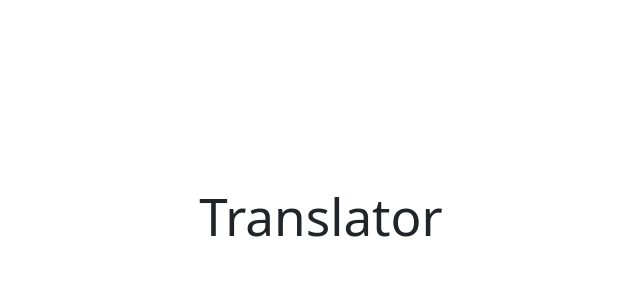
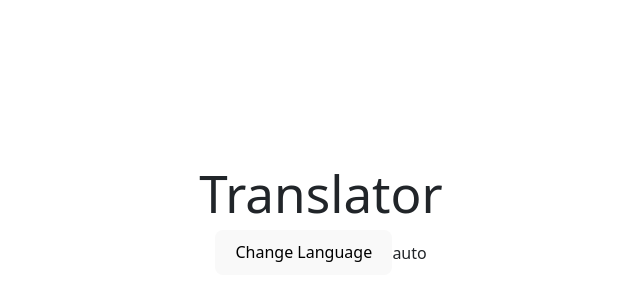
Before and after one commit to oscarsangpa/translator-chatgpt, a React (Vite) app: page / in a window 1280 px wide. Shown: the part 180-480 px from the top of the page, without its empty margins (319-959 px from the left). Built offline with nearby package versions, Linux system fonts and the light colour scheme.

Commit message:
feat: refactor reducer in custom hook and solved problem with payload types

```diff
--- a/src/App.tsx
+++ b/src/App.tsx
@@ -1,67 +1,20 @@
-import { useReducer } from "react";
 import "bootstrap/dist/css/bootstrap.min.css";
 import "./App.css";
-import { type ReducerState, type ReducerAction } from "./types";
-
-const initialState: ReducerState = {
-  fromLanguage: "auto",
-  toLanguage: "en",
-  fromText: "",
-  result: "",
-  loading: false,
-};
-
-function reducer(state: ReducerState, action: ReducerAction) {
-  const { type } = action;
-
-  if (type === "INTERCHANGE_LANGUAGES") {
-    return {
-      ...state,
-      fromLanguage: state.toLanguage,
-      toLanguage: state.fromLanguage,
-    };
-  }
-
-  if (type === "SET_FROM_LANGUAGE") {
-    return {
-      ...state,
-      fromLanguage: action.payload,
-    };
-  }
-
-  if (type === "SET_TO_LANGUAGE") {
-    return {
-      ...state,
-      toLanguage: action.payload,
-    };
-  }
-
-  if (type === "SET_FROM_TEXT") {
-    return {
-      ...state,
-      loading: true,
-      fromText: action.payload,
-      result: "",
-    };
-  }
-
-  if (type === "SET_RESULT") {
-    return {
-      ...state,
-      loading: false,
-      result: action.payload,
-    };
-  }
-
-  return state;
-}
+import { useReducerStore } from "./hooks/useReducerStore";
 
 function App() {
-  const [{ fromLanguage, toLanguage, fromText, result, loading }, dispatch] =
-    useReducer(reducer, initialState);
+  const { fromLanguage, setFromLanguage } = useReducerStore();
   return (
     <div className="App">
       <h1>Translator</h1>
+      <button
+        onClick={() => {
+          setFromLanguage("es");
+        }}
+      >
+        Change Language
+      </button>
+      {fromLanguage}
     </div>
   );
 }
--- /dev/null
+++ b/src/hooks/useReducerStore.ts
@@ -0,0 +1,93 @@
+import { useReducer } from "react";
+import {
+  type ReducerState,
+  type ReducerAction,
+  FromLanguage,
+  Language,
+} from "../types";
+
+const initialState: ReducerState = {
+  fromLanguage: "auto",
+  toLanguage: "en",
+  fromText: "",
+  result: "",
+  loading: false,
+};
+
+function reducer(state: ReducerState, action: ReducerAction) {
+  const { type } = action;
+
+  if (type === "INTERCHANGE_LANGUAGES") {
+    return {
+      ...state,
+      fromLanguage: state.toLanguage,
+      toLanguage: state.fromLanguage,
+    };
+  }
+
+  if (type === "SET_FROM_LANGUAGE") {
+    return {
+      ...state,
+      fromLanguage: action.payload,
+    };
+  }
+
+  if (type === "SET_TO_LANGUAGE") {
+    return {
+      ...state,
+      toLanguage: action.payload,
+    };
+  }
+
+  if (type === "SET_FROM_TEXT") {
+    return {
+      ...state,
+      loading: true,
+      fromText: action.payload,
+      result: "",
+    };
+  }
+
+  if (type === "SET_RESULT") {
+    return {
+      ...state,
+      loading: false,
+      result: action.payload,
+    };
+  }
+
+  return state;
+}
+
+export function useReducerStore() {
+  const [{ fromLanguage, toLanguage, fromText, result, loading }, dispatch] =
+    useReducer(reducer, initialState);
+
+  const interchangeLanguages = () =>
+    dispatch({ type: "INTERCHANGE_LANGUAGES" });
+
+  const setFromLanguage = (payload: FromLanguage) =>
+    dispatch({ type: "SET_FROM_LANGUAGE", payload });
+
+  const setToLanguage = (payload: Language) =>
+    dispatch({ type: "SET_TO_LANGUAGE", payload });
+
+  const setFromText = (payload: string) =>
+    dispatch({ type: "SET_FROM_TEXT", payload });
+
+  const setResult = (payload: string) =>
+    dispatch({ type: "SET_RESULT", payload });
+
+  return {
+    fromLanguage,
+    toLanguage,
+    fromText,
+    result,
+    loading,
+    interchangeLanguages,
+    setFromLanguage,
+    setToLanguage,
+    setFromText,
+    setResult,
+  };
+}
--- a/src/types.d.ts
+++ b/src/types.d.ts
@@ -1,3 +1,9 @@
+import { type AUTO_LANGUAGE, type SUPPORTED_LANGUAGES } from "./constants";
+
+export type Language = keyof typeof SUPPORTED_LANGUAGES;
+export type AutoLanguage = typeof AUTO_LANGUAGE;
+export type FromLanguage = Language | AutoLanguage;
+
 export interface ReducerState {
   fromLanguage: string;
   toLanguage: string;
```
Also changed, not shown: src/constants.ts (added, +7 -0 lines).
